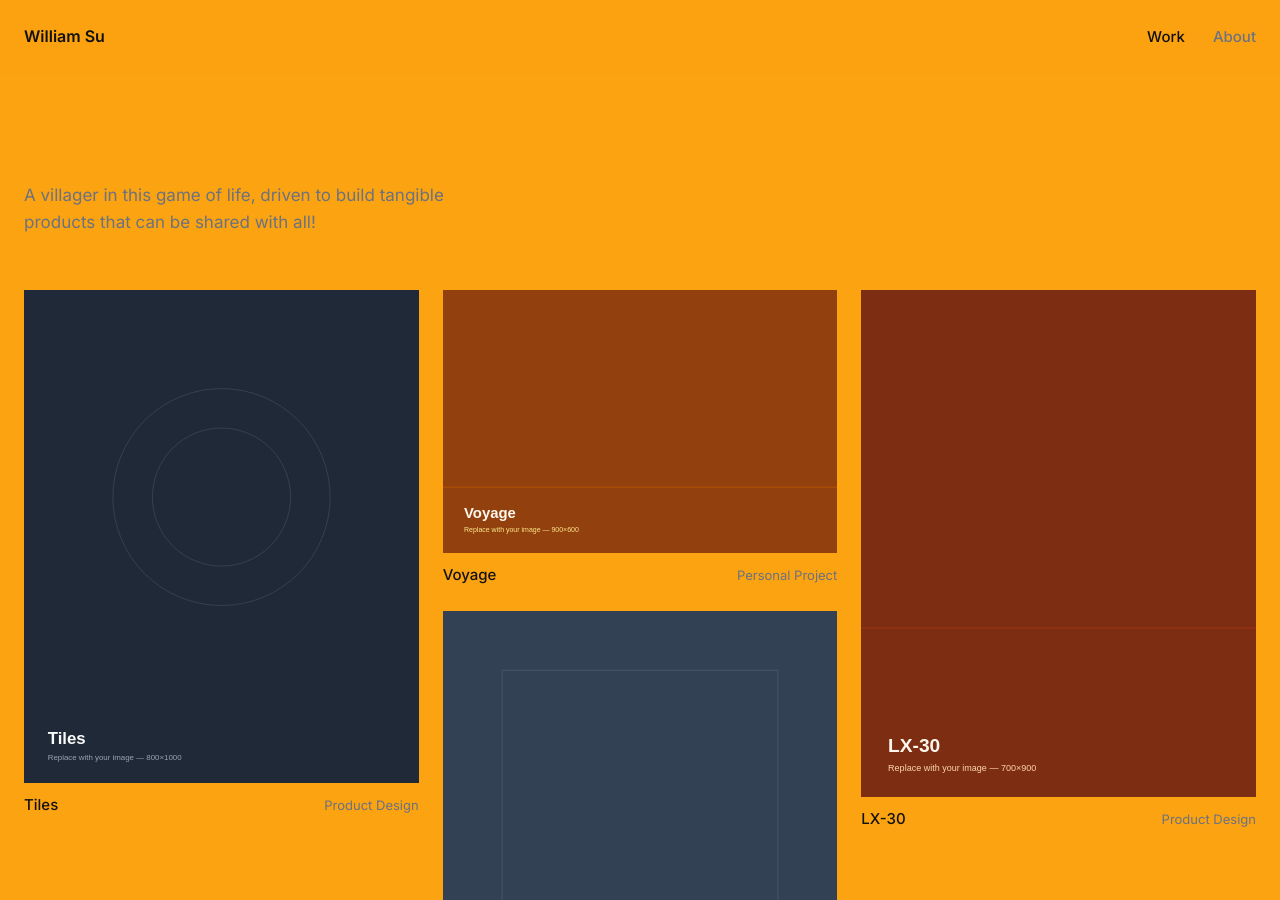
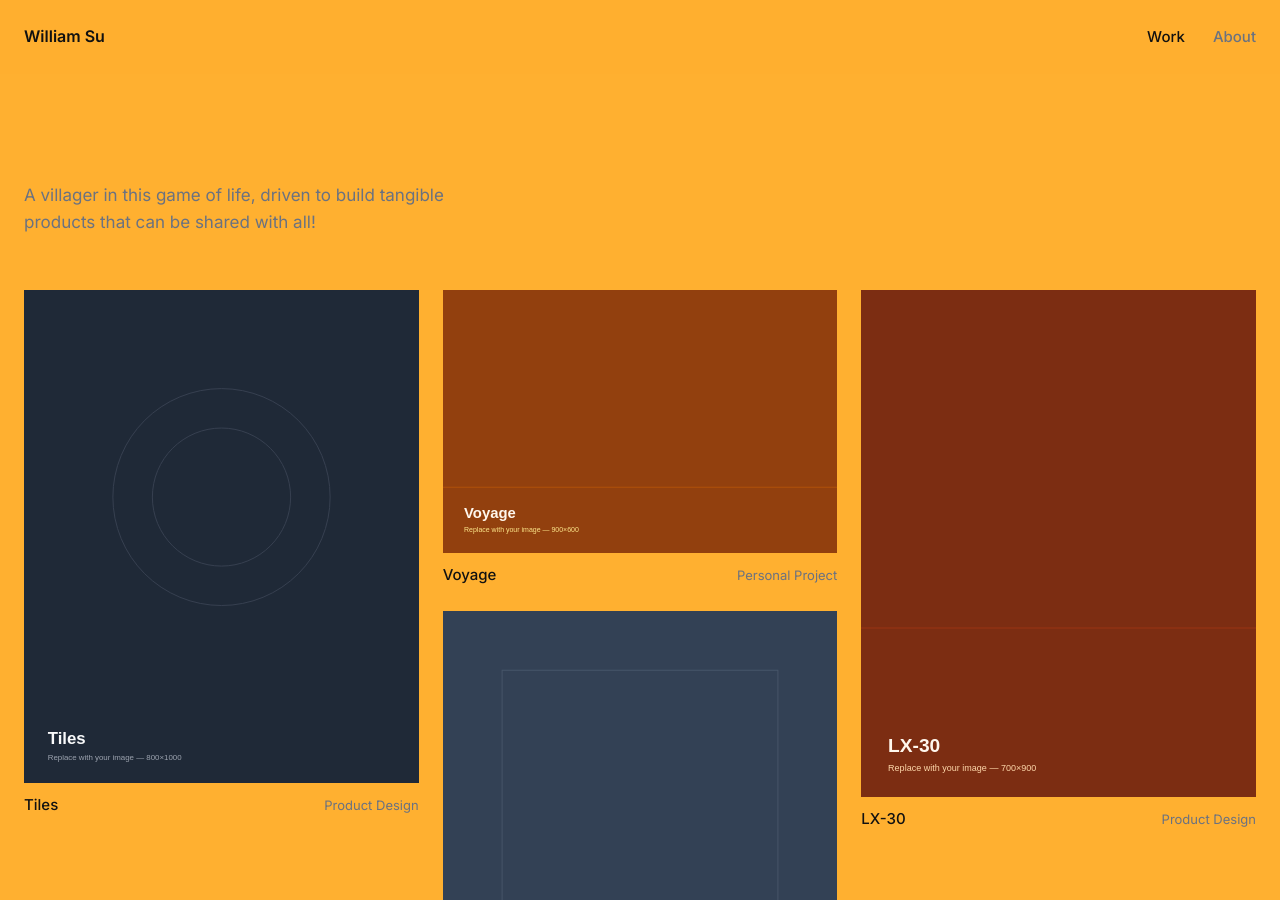
Before and after one commit to OperationPantsu/PersonalSite, a Jekyll site: the page built from index.html, in a window 1280 px wide and 900 px high. Built offline with Jekyll 4.4.1, drawn with Linux system fonts in a browser that asks for light colours.

Commit message:
Change site background color to #FFB030
Co-Authored-By: Claude Sonnet 5 <noreply@anthropic.com>

```diff
--- a/_sass/theme.scss
+++ b/_sass/theme.scss
@@ -1,7 +1,7 @@
 // ------------------------------------------------------------------
 // THEME — variables. Change colors, fonts and spacing here.
 // ------------------------------------------------------------------
-$color-bg: #fca311;
+$color-bg: #ffb030;
 $color-text: #111111;
 $color-text-muted: #6b7280;
 $color-border: #e5e7eb;
```
